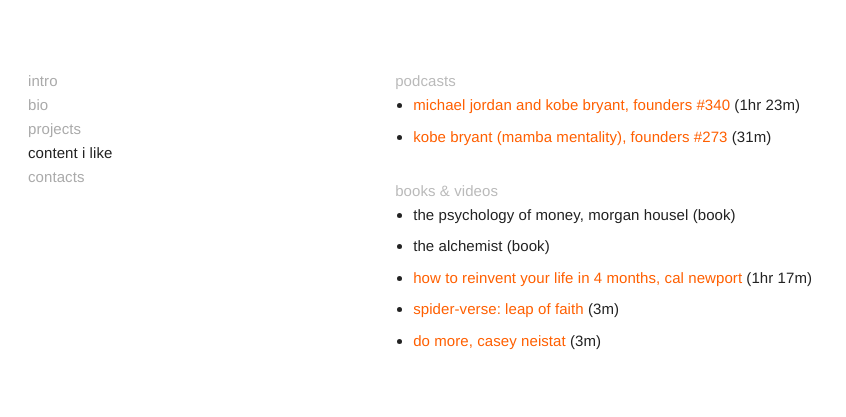
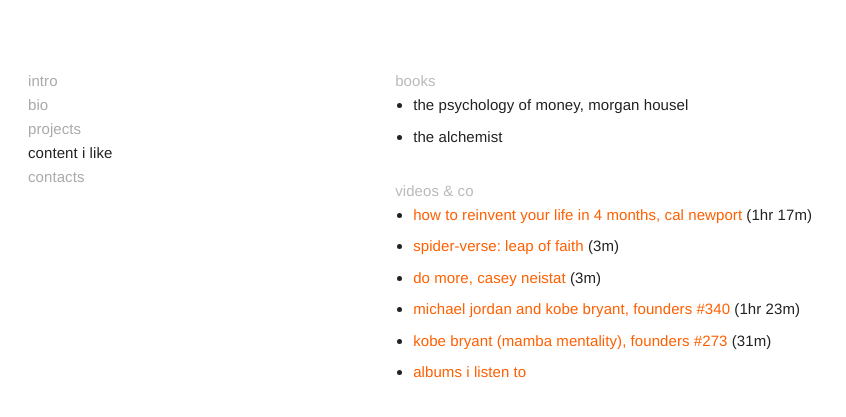
Before and after one commit to westsoever/westsoever, a plain HTML site: page content.html in a window 1280 px wide. Shown: the part 79-496 px from the top of the page, without its empty margins (0-846 px from the left). Drawn offline with Linux system fonts and the light colour scheme.

Commit message:
Site: content sections are books and videos & co, add albums playlist
Co-Authored-By: Claude Sonnet 5.5 <noreply@anthropic.com>
Claude-Session: https://claude.ai/code/session_01Pgn5wHvtEtL5MB9QjmQZf2

```diff
--- a/content.html
+++ b/content.html
@@ -16,20 +16,21 @@
 <nav id="primary"><ul><li><a href="intro.html">intro</a></li><li><a href="bio.html">bio</a></li><li><a href="projects.html">projects</a></li><li class="current"><a href="content.html">content i like</a></li><li><a href="contacts.html">contacts</a></li></ul></nav>
 <main id="content" class="entry-content">
 <div>
-<span class="label">podcasts</span>
+<span class="label">books</span>
 <ul>
-<li><a href="https://podcasts.apple.com/us/podcast/340-michael-jordan-and-kobe-bryant/id1141877104?i=1000647681995" target="_blank" rel="noreferrer noopener">michael jordan and kobe bryant, founders #340</a> (1hr 23m)</li>
-<li><a href="https://podcasts.apple.com/us/podcast/273-kobe-bryant-mamba-mentality/id1141877104?i=1000583974216" target="_blank" rel="noreferrer noopener">kobe bryant (mamba mentality), founders #273</a> (31m)</li>
+<li>the psychology of money, morgan housel</li>
+<li>the alchemist</li>
 </ul>
 </div>
 <div>
-<span class="label">books &amp; videos</span>
+<span class="label">videos &amp; co</span>
 <ul>
-<li>the psychology of money, morgan housel (book)</li>
-<li>the alchemist (book)</li>
 <li><a href="https://www.youtube.com/watch?v=0G7Wu4DnDaw" target="_blank" rel="noreferrer noopener">how to reinvent your life in 4 months, cal newport</a> (1hr 17m)</li>
 <li><a href="https://www.youtube.com/watch?v=zDME7QO6_tM" target="_blank" rel="noreferrer noopener">spider-verse: leap of faith</a> (3m)</li>
 <li><a href="https://www.youtube.com/watch?v=ZwYy4scOJi8" target="_blank" rel="noreferrer noopener">do more, casey neistat</a> (3m)</li>
+<li><a href="https://podcasts.apple.com/us/podcast/340-michael-jordan-and-kobe-bryant/id1141877104?i=1000647681995" target="_blank" rel="noreferrer noopener">michael jordan and kobe bryant, founders #340</a> (1hr 23m)</li>
+<li><a href="https://podcasts.apple.com/us/podcast/273-kobe-bryant-mamba-mentality/id1141877104?i=1000583974216" target="_blank" rel="noreferrer noopener">kobe bryant (mamba mentality), founders #273</a> (31m)</li>
+<li><a href="https://open.spotify.com/playlist/4ZHGhjj2CsSYqwDnIMEx8d?si=ca746013ad4e4006" target="_blank" rel="noreferrer noopener">albums i listen to</a></li>
 </ul>
 </div>
 </main>
```
